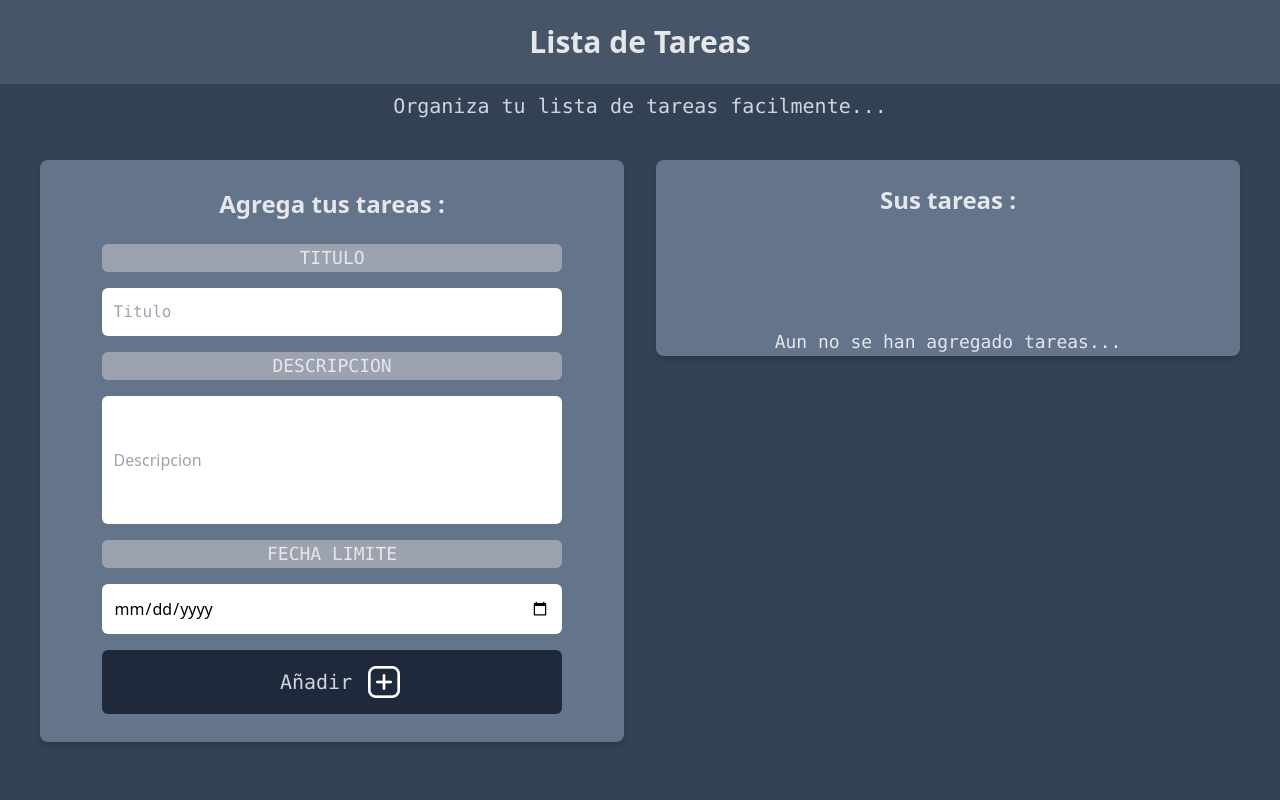
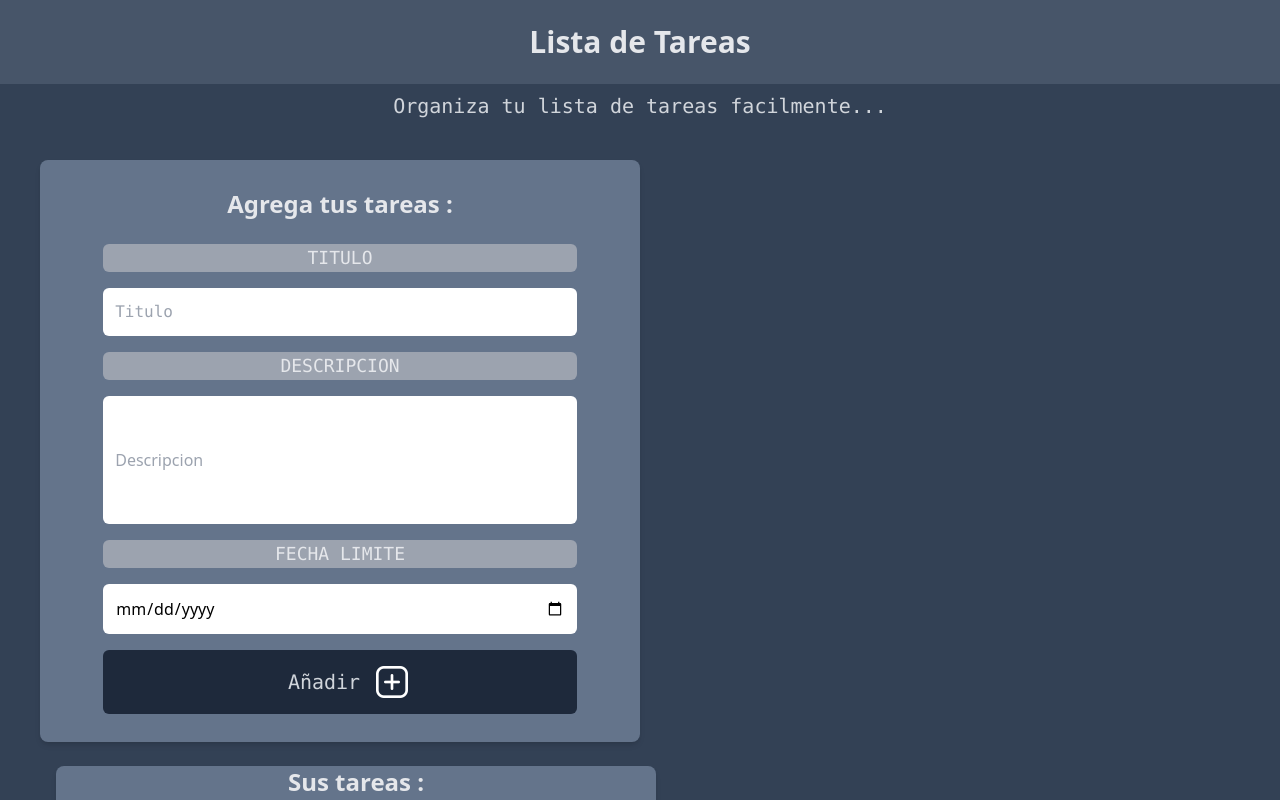
Before and after one commit to TomasHaydu/Lista-de-Tareas, a React app: page / in a window 1280 px wide. Shown: the top 800 px of the page. Built offline with nearby package versions, Linux system fonts and the light colour scheme; the HTML template or start-up script is replaced by a standard one.

Commit message:
Responsive Desing
Coreccion de la version mobil

```diff
--- a/src/App.jsx
+++ b/src/App.jsx
@@ -28,7 +28,7 @@ function App() {
         <Header />
       </div>
       <div
-      className='md:flex p-10 '
+      className='flex-col p-10 '
       >
         <Formulario
           tareas = {tareas}
--- a/src/components/Formulario.jsx
+++ b/src/components/Formulario.jsx
@@ -76,7 +76,7 @@ const Formulario = ({
 
   return (
     <div
-    className='bg-slate-500 p-1 md:w-1/2 md:mr-4 rounded-lg text-center shadow-md'
+    className='bg-slate-500 p-1 w-full md:w-1/2 md:mr-4 rounded-lg text-center shadow-md'
     >
 
       <p
--- a/src/components/ListaDeTareas.jsx
+++ b/src/components/ListaDeTareas.jsx
@@ -34,7 +34,7 @@ const ListaDeTareas = ({tareas, unaTarea, setUnaTarea, eliminarTarea}) => {
         className="flex justify-center md:mt-28"
         >
           <p
-          className="font-mono text-gray-200 text-lg"
+          className="font-mono text-gray-200 text-base mx-8 my-4 "
           >
             Aun no se han agregado tareas...
           </p>
--- a/src/components/Tarea.jsx
+++ b/src/components/Tarea.jsx
@@ -12,6 +12,8 @@ const Tarea = ({tarea, setUnaTarea, eliminarTarea}) => {
         if(response){
             eliminarTarea(tarea.id)
         }
+
+    setUnaTarea({})
     }
 
   return (
```
